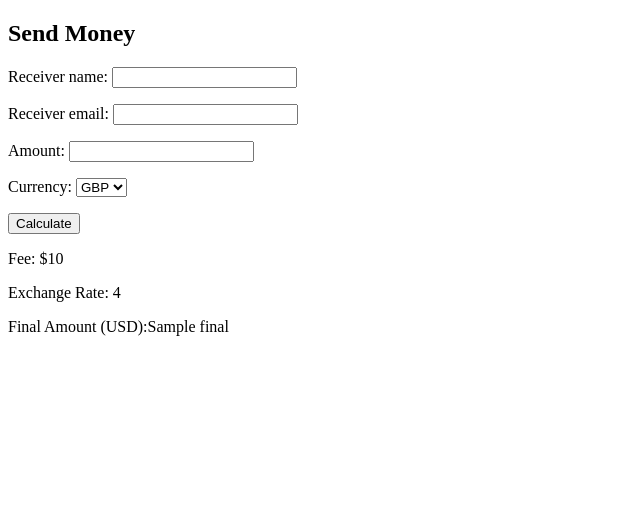
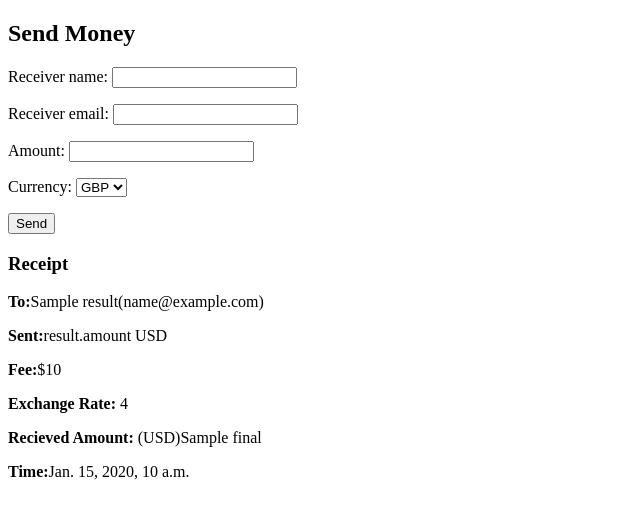
Before and after one commit to Anesu326/Wallet, a Django app: template wallet/accounts/templates/accounts/dashboard.html in a window 1280 px wide. Shown: the top 519 px of the page, without its empty margins (0-640 px from the left). Run offline with Django 5.2, Linux system fonts and the light colour scheme; tables that the repository leaves empty hold one stand-in row (values such as "Sample post"); the template is opened without the code that fills it: values that come from a table or form of the project are taken from there, most other values are stand-ins (such as "Sample title", 1, 10 or a date in 2020).

Commit message:
Update receipt

```diff
--- a/wallet/accounts/templates/accounts/dashboard.html
+++ b/wallet/accounts/templates/accounts/dashboard.html
@@ -4,11 +4,15 @@
     <form method="post">
         {% csrf_token %}
         {{ form.as_p }}
-        <button type="submit">Calculate</button>
+        <button type="submit">Send</button>
     </form>
     {% if result %}
-    <p>Fee: ${{ result.fee }}</p>
-    <p>Exchange Rate: {{ result.rate }}</p>
-    <p>Final Amount ({{ result.currency }}):{{ result.final }}</p>
+    <h3>Receipt</h3>
+    <p><strong>To:</strong>{{ result.receiver_name }}({{ result.receiver_email}})</p>
+    <p><strong>Sent:</strong>result.amount USD</p>
+    <p><strong>Fee:</strong>${{ result.fee }}</p>
+    <p><strong>Exchange Rate:</strong> {{ result.rate }}</p>
+    <p><strong>Recieved Amount:</strong> ({{ result.currency }}){{ result.final }}</p>
+    <p><strong>Time:</strong>{{ result.timestamp }}</p>
     {% endif %}
 </html>
```
Also changed, not shown: wallet/accounts/views.py (+7 -0 lines).
